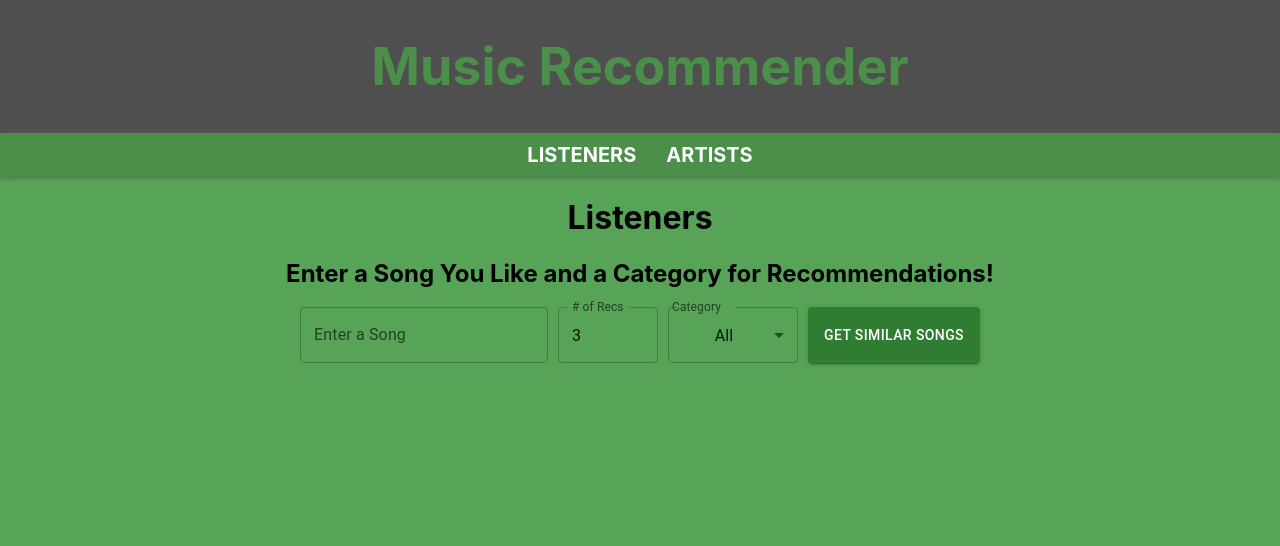
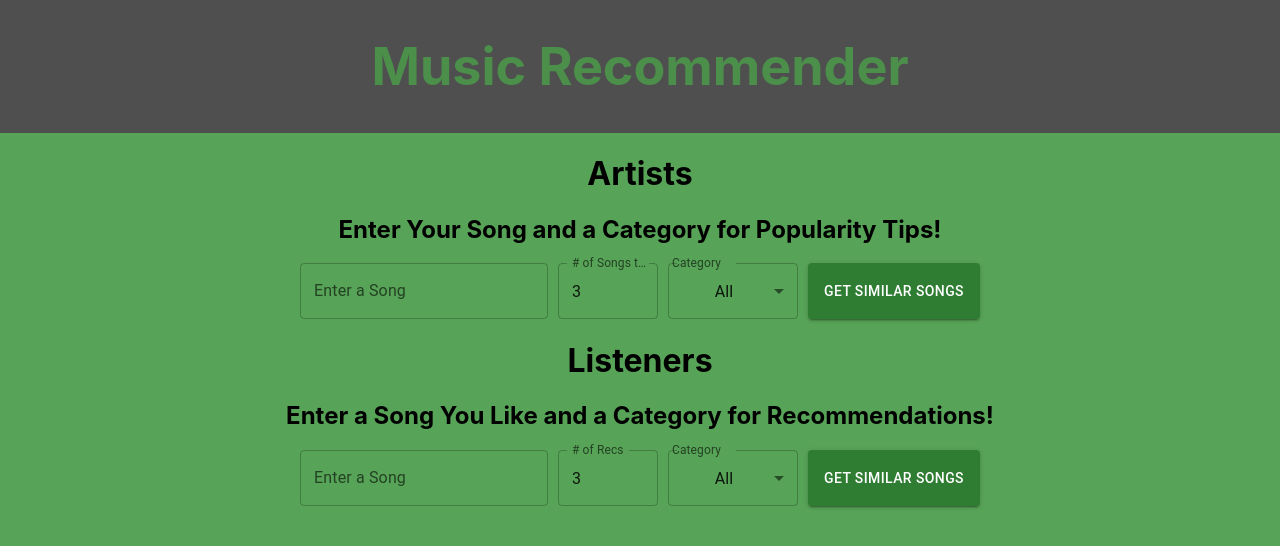
Before and after one commit to keiferconvertino/MusicRecommender, a React (Create React App) app: page / in a window 1280 px wide. Shown: the top 546 px of the page. Built offline with nearby package versions, Linux system fonts and the light colour scheme.

Commit message:
merge pages

```diff
--- a/src/App.js
+++ b/src/App.js
@@ -13,18 +13,21 @@ function App() {
         <header className="App-header">
           <h1>Music Recommender</h1>
         </header>
-          <div className="subheader">
+          {/* <div className="subheader">
             <div className = 'page-links'>
               <Link className = 'App-link' to="/">LISTENERS</Link>
               <Link className = 'App-link' to="/artists">ARTISTS</Link>
             </div>
-          </div>
-        <Routes>
+          </div> */}
+        {/* <Routes>
           <Route path = "/artists" element = {<Artists/>}>
           </Route>
           <Route path = "/" element={<Listeners/>}>
           </Route>
-        </Routes>
+        </Routes> */}
+
+        <Artists></Artists>
+        <Listeners></Listeners>
       </div>
     </BrowserRouter>
   );
```
Also changed, not shown: 6 other files (tests, documents, lock files or other folders).
